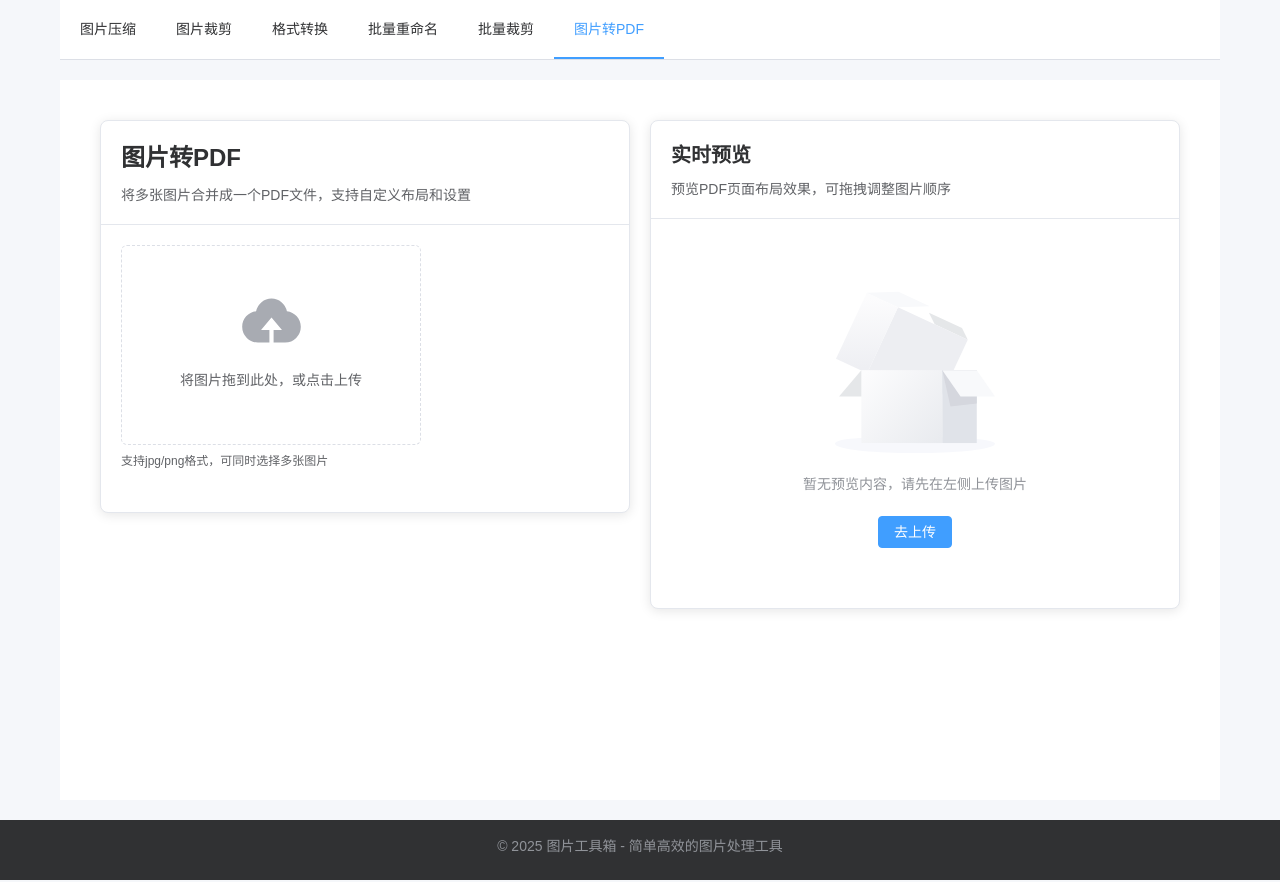
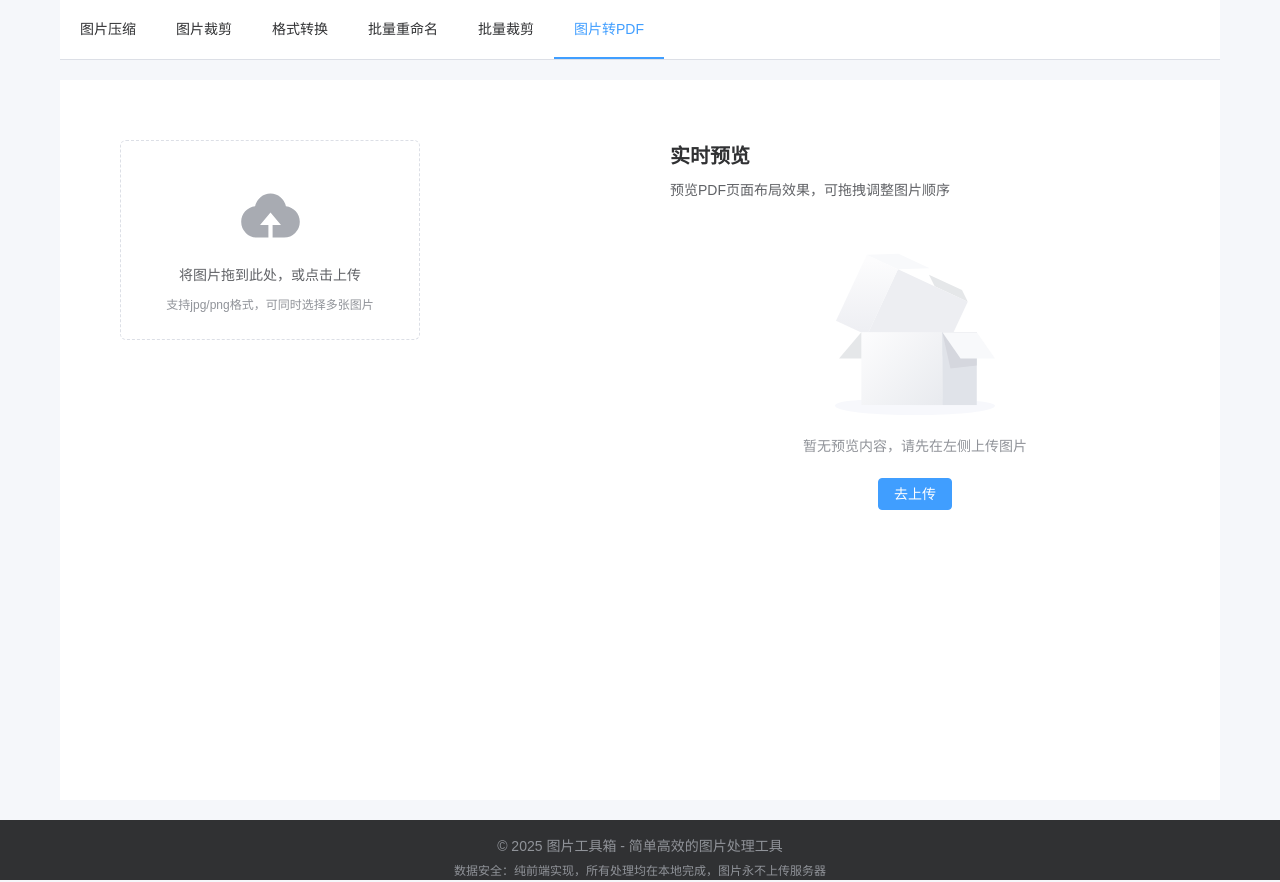
Before and after one commit to xxxeuniii/PicKit, a Vue app: page /pdf in a window 1280 px wide. Shown: the part 80-962 px from the top of the page. Built offline with nearby package versions, Linux system fonts and the light colour scheme.

Commit message:
优化网站样式：去掉线框阴影、提示语移到组件内、去掉大标题、添加数据安全说明

```diff
--- a/src/App.vue
+++ b/src/App.vue
@@ -38,6 +38,7 @@
 
     <el-footer>
       <p>{{ $t("footer.copyright", { year: new Date().getFullYear() }) }}</p>
+      <p class="security-tip">{{ $t("footer.security") }}</p>
     </el-footer>
   </el-container>
 </template>
@@ -139,6 +140,12 @@ body {
   font-size: 14px;
 }
 
+.el-footer .security-tip {
+  font-size: 12px;
+  color: #909399;
+  margin-top: 5px;
+}
+
 /* 响应式调整 */
 @media (max-width: 768px) {
   .el-header h1 {
--- a/src/locales/en.js
+++ b/src/locales/en.js
@@ -180,6 +180,7 @@ export default {
     successMessage: 'Cropped {count} images'
   },
   footer: {
-    copyright: '© {year} Image Toolbox - Simple and efficient image processing tool'
+    copyright: '© {year} Image Toolbox - Simple and efficient image processing tool',
+    security: 'Data Security: Pure frontend implementation. All processing done locally, images never uploaded to server'
   }
 }
--- a/src/locales/ja.js
+++ b/src/locales/ja.js
@@ -180,6 +180,7 @@ export default {
     successMessage: '{count}枚の画像をトリミングしました'
   },
   footer: {
-    copyright: '© {year} 画像ツールボックス - シンプルで効率的な画像処理ツール'
+    copyright: '© {year} 画像ツールボックス - シンプルで効率的な画像処理ツール',
+    security: 'データセキュリティ：フロントエンドのみの実装。すべての処理はローカルで行われ、画像はサーバーにアップロードされません'
   }
 }
--- a/src/locales/zh.js
+++ b/src/locales/zh.js
@@ -181,6 +181,7 @@ export default {
     fitView: '恢复画布'
   },
   footer: {
-    copyright: '© {year} 图片工具箱 - 简单高效的图片处理工具'
+    copyright: '© {year} 图片工具箱 - 简单高效的图片处理工具',
+    security: '数据安全：纯前端实现，所有处理均在本地完成，图片永不上传服务器'
   }
 }
--- a/src/views/CompressView.vue
+++ b/src/views/CompressView.vue
@@ -1,10 +1,6 @@
 <template>
   <!-- 图片压缩 -->
   <div class="compress-view">
-    <div class="card-header">
-      <h2>{{ $t('menu.compress') }}</h2>
-    </div>
-
     <div class="tool-container">
       <div class="upload-area">
         <el-upload class="upload-component" drag action="#" :auto-upload="false" :on-change="handleFileChange"
--- a/src/views/ConvertView.vue
+++ b/src/views/ConvertView.vue
@@ -1,13 +1,6 @@
 <template>
   <!-- 图片处理 -->
   <div class="convert-container">
-    <el-card shadow="never">
-      <template #header>
-        <div class="card-header">
-          <h2>{{ $t('menu.convert') }}</h2>
-        </div>
-      </template>
-
     <div class="upload-area" v-if="!imageUrl">
       <el-upload class="upload-box" drag action="" :auto-upload="false" :show-file-list="false"
         :on-change="handleFileChange" :multiple="false">
@@ -15,11 +8,9 @@
         <div class="el-upload__text">
           {{ $t('convert.uploadText') }} <em>{{ $t('convert.clickUpload') }}</em>
         </div>
-          <template #tip>
-            <div class="el-upload__tip">
+        <div class="upload-tip">
           {{ $t('convert.supportedFormats') }}
         </div>
-          </template>
       </el-upload>
     </div>
 
@@ -93,7 +84,6 @@
         </el-button>
       </div>
     </div>
-    </el-card>
   </div>
 </template>
 
@@ -120,7 +110,6 @@ const originalFormat = computed(() => {
 });
 
 const supportsGif = computed(() => {
-  // GIF转换通常需要特殊处理，这里简化处理，仅当原图为GIF时才允许转为GIF
   return originalFormat.value === 'image/gif';
 });
 
@@ -134,7 +123,6 @@ const handleFileChange = (file) => {
   reader.onload = (e) => {
     imageUrl.value = e.target.result;
 
-    // 获取图片尺寸
     const img = new Image();
     img.onload = () => {
       imageWidth.value = img.width;
@@ -158,7 +146,6 @@ const convertImage = () => {
     ctx.drawImage(img, 0, 0);
 
     try {
-      // 根据目标格式和质量设置转换图片
       const options = {};
       if (targetFormat.value === 'image/jpeg' || targetFormat.value === 'image/webp') {
         options.quality = quality.value / 100;
@@ -218,14 +205,11 @@ const convertAnother = () => {
   margin: 0 auto;
 }
 
-.convert-card {
-  margin-bottom: 20px;
-}
-
 .card-header {
   display: flex;
   justify-content: center;
   align-items: center;
+  margin-bottom: 20px;
 }
 
 .upload-area {
@@ -237,6 +221,12 @@ const convertAnother = () => {
 .upload-box {
   width: 100%;
   max-width: 500px;
+}
+
+.upload-tip {
+  margin-top: 10px;
+  font-size: 12px;
+  color: #909399;
 }
 
 .convert-workspace {
@@ -255,7 +245,6 @@ const convertAnother = () => {
   max-height: 400px;
   overflow: hidden;
   margin: 0 auto;
-  border: 1px solid #ebeef5;
   border-radius: 4px;
 }
 
@@ -318,7 +307,6 @@ const convertAnother = () => {
 .preview-image {
   max-width: 100%;
   margin: 15px auto;
-  border: 1px solid #ebeef5;
   border-radius: 4px;
   overflow: hidden;
 }
--- a/src/views/CropView.vue
+++ b/src/views/CropView.vue
@@ -1,10 +1,6 @@
 <template>
   <!-- 图片裁剪 -->
   <div class="crop-container">
-    <div class="card-header">
-      <h2>{{ $t('menu.crop') }}</h2>
-    </div>
-
     <div class="upload-area" v-if="!imageUrl">
       <el-upload class="upload-box" drag action="" :auto-upload="false" :show-file-list="false"
         :on-change="handleFileChange">
--- a/src/views/PdfView.vue
+++ b/src/views/PdfView.vue
@@ -3,14 +3,7 @@
     <el-row :gutter="20">
       <!-- 左侧设置面板 -->
       <el-col :span="12" :xs="24" :sm="24" :md="12">
-        <el-card shadow="never">
-          <template #header>
-            <div class="card-header">
-              <h2>{{ $t('pdf.title') }}</h2>
-              <p>{{ $t('pdf.description') }}</p>
-            </div>
-          </template>
-
+        <div class="panel">
           <div class="upload-section">
             <el-upload
               ref="uploadRef"
@@ -28,11 +21,9 @@
               <div class="el-upload__text">
                 {{ $t('pdf.upload.text') }}
               </div>
-              <template #tip>
-                <div class="el-upload__tip">
+              <div class="upload-tip">
                 {{ $t('pdf.upload.tip') }}
               </div>
-              </template>
             </el-upload>
           </div>
 
@@ -154,18 +145,16 @@
               {{ $t('common.clear') }}
             </el-button>
           </div>
-        </el-card>
+        </div>
       </el-col>
 
       <!-- 右侧实时预览面板 -->
       <el-col :span="12" :xs="24" :sm="24" :md="12">
-        <el-card shadow="never" v-if="previewImages.length > 0">
-          <template #header>
+        <div class="panel" v-if="previewImages.length > 0">
           <div class="card-header">
             <h3>{{ $t('pdf.preview') }}</h3>
             <p>{{ $t('pdf.previewDescription') }}</p>
           </div>
-          </template>
 
           <div class="pdf-preview-container">
             <div
@@ -225,19 +214,17 @@
               </div>
             </div>
           </div>
-        </el-card>
+        </div>
         <!-- 预览空状态 -->
-        <el-card shadow="never" v-else>
-          <template #header>
+        <div class="panel" v-else>
           <div class="card-header">
             <h3>{{ $t('pdf.preview') }}</h3>
             <p>{{ $t('pdf.previewDescription') }}</p>
           </div>
-          </template>
           <el-empty description="暂无预览内容，请先在左侧上传图片">
             <el-button type="primary" @click="scrollToUpload">去上传</el-button>
           </el-empty>
-        </el-card>
+        </div>
       </el-col>
     </el-row>
   </div>
@@ -301,7 +288,6 @@ const getPageStyle = () => {
     border: '1px solid #dcdfe6',
     borderRadius: '4px',
     backgroundColor: '#fff',
-    boxShadow: '0 2px 4px rgba(0,0,0,0.1)',
     marginBottom: '20px',
     position: 'relative'
   }
@@ -615,6 +601,12 @@ const scrollToUpload = () => {
   height: 120px;
 }
 
+.upload-tip {
+  margin-top: 10px;
+  font-size: 12px;
+  color: #909399;
+}
+
 /* 已上传图片网格样式 */
 .uploaded-images-section {
   margin-top: 20px;
@@ -700,7 +692,6 @@ const scrollToUpload = () => {
   margin: 0 auto 20px auto;
   position: relative;
   background: white;
-  box-shadow: 0 4px 12px rgba(0, 0, 0, 0.15);
   border-radius: 8px;
   overflow: hidden;
 }
@@ -842,17 +833,9 @@ const scrollToUpload = () => {
   margin-top: 10px;
 }
 
-/* 卡片样式 */
-.el-card {
+/* 面板样式 */
+.panel {
   border-radius: 8px;
-  box-shadow: 0 2px 12px 0 rgba(0, 0, 0, 0.1);
-}
-
-.el-card__header {
-  padding: 20px 20px 0 20px;
-}
-
-.el-card__body {
   padding: 20px;
 }
 
@@ -887,10 +870,7 @@ const scrollToUpload = () => {
   .action-section {
     margin-top: 12px;
   }
-  .el-card__header {
-    padding: 12px 12px 0 12px;
-  }
-  .el-card__body {
+  .panel {
     padding: 12px;
   }
   .pdf-preview-container {
--- a/src/views/RenameView.vue
+++ b/src/views/RenameView.vue
@@ -1,23 +1,14 @@
 <template>
   <!-- 批量重命名 -->
   <div class="rename-container">
-    <el-card shadow="never">
-      <template #header>
-        <div class="card-header">
-          <h2>{{ $t('rename.title') }}</h2>
-        </div>
-      </template>
-
     <div class="upload-area">
       <el-upload class="upload-box" drag action="" :auto-upload="false" :on-change="handleFileChange"
         :on-remove="handleFileRemove" multiple>
         <el-icon class="el-icon--upload"><upload-filled /></el-icon>
         <div class="el-upload__text" v-html="$t('rename.uploadText')"></div>
-          <template #tip>
-            <div class="el-upload__tip">
+        <div class="upload-tip">
           {{ $t('rename.uploadTip') }}
         </div>
-          </template>
       </el-upload>
     </div>
 
@@ -111,7 +102,6 @@
         </el-button>
       </div>
     </div>
-    </el-card>
   </div>
 </template>
 
@@ -320,14 +310,11 @@ const resetOptions = () => {
   margin: 0 auto;
 }
 
-.rename-card {
-  margin-bottom: 20px;
-}
-
 .card-header {
   display: flex;
   justify-content: center;
   align-items: center;
+  margin-bottom: 20px;
 }
 
 .upload-area {
@@ -339,6 +326,12 @@ const resetOptions = () => {
 .upload-box {
   width: 100%;
   max-width: 500px;
+}
+
+.upload-tip {
+  margin-top: 10px;
+  font-size: 12px;
+  color: #909399;
 }
 
 .rename-workspace {
```
Lines whose indentation alone changed are shown as unchanged.
